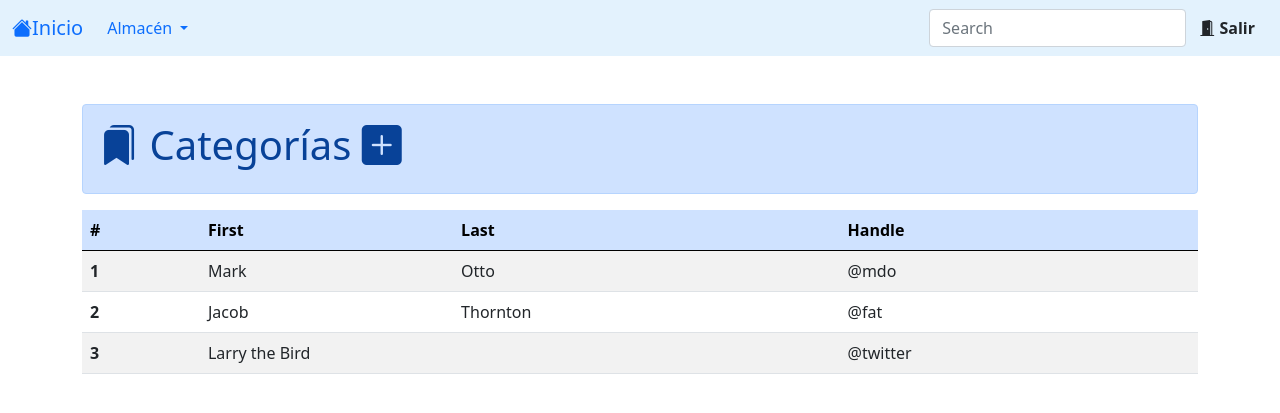
After one commit to cpablop1/ecommerce_electrosistemas, a Django app: page /producto/categoria/ in a window 1280 px wide. The commit adds this page. Shown: the top 413 px of the page. Run offline with Django 5.2, Linux system fonts and the light colour scheme.

Commit message:
Trabajando en la vista del módulo de categorias

```diff
--- a/ecommerce_electrosistemas/producto/urls.py
+++ b/ecommerce_electrosistemas/producto/urls.py
@@ -4,5 +4,6 @@
 
 urlpatterns = [
     path('', views.VistaProducto, name='vista_producto'),
-    #path('crear-producto/', views.CrearProducto, name='crear_producto'),
+    path('categoria/', views.VistaCategoria, name='vista_categoria'),
+    path('agregar-categoria/', views.AgregarCategoria, name='agregar_categoria'),
 ]
--- a/ecommerce_electrosistemas/producto/views.py
+++ b/ecommerce_electrosistemas/producto/views.py
@@ -1,4 +1,13 @@
 from django.shortcuts import render
+from django.http import JsonResponse
 
 def VistaProducto(request):
     return render(request, 'producto/producto.html')
+
+def VistaCategoria(request):
+    return render(request, 'categoria/categoria.html')
+
+def AgregarCategoria(request):
+    if request.method == 'POST':
+        print('Creando categoria....')
+    return JsonResponse({'res': True})
--- /dev/null
+++ b/ecommerce_electrosistemas/static/categoria/agregar.js
@@ -0,0 +1,24 @@
+export function agregar(formulario){
+    let data = new FormData(formulario); // Creamos un objeto FormDato para enviarlo a servidor
+
+    fetch('/producto/agregar-categoria/', {
+        method: 'POST',
+        body: data, // El cuerpo de la peticion enviamos el fulumario formateado
+        headers: {
+            'X-CSRFToken': document.querySelector('[name=csrfmiddlewaretoken]').value // En el encabezado de la petición incluimos el token de seguridad
+        }
+    }).then((res) => {
+        return res.json(); // Convertimos la respuesta del servidor a un objecto JSON
+    }).then((res) => {
+        if (res.res) { // Si la respuesta fue exitosa
+            formulario.reset(); // Limpiamos el formulario
+            bootstrap.Modal.getInstance('#modal_categoria').hide(); // Y Ocultamos la ventana modal
+        } else {
+            alert('Hubuo en el servidor'); // Caso contrario lanzamos una alerta
+        }
+    }).catch(error => { // Si la petición tuvo problemas
+        console.log(error);
+        alert('Hubo un error al registrar el categoria');
+    });
+
+}
--- /dev/null
+++ b/ecommerce_electrosistemas/static/categoria/main.js
@@ -0,0 +1,27 @@
+import { agregar } from "./agregar.js";
+
+// Evento para mostrar la ventana modal para crear categorías
+document.getElementById('agregar').addEventListener('click', () => {
+    new bootstrap.Modal(document.getElementById('modal_categoria')).show(); // Instrucción para mostrar la modal
+    let form = document.getElementById('form_categoria') // Instrucción para obtener el objecto (es decir, el formualario)
+    form.reset(); // Limpiamos el formulario obtenido
+
+    setTimeout(() => { // Despues de haber cargado el formulario enfocamos el campo "nombre"
+        document.getElementById('nombre').focus();
+    }, 500);
+
+});
+
+// Evento para limpiar datos y enviarlo al servidor
+document.getElementById('form_categoria').addEventListener('submit', e => {
+    e.preventDefault(); // Anulamos el evento submit del formulario por defecto
+    let nombre = document.getElementById('nombre') // Otenemos el campo nombre
+    if (nombre.value.trim().length === 0) { // Validamos si el formulario no está vacío
+        alert('El campo nombre es obligatorio.');
+        setTimeout(() => nombre.focus(), 500);
+        nombre.classList.add('is-invalid');
+    } else { // Si el formulario es válido llamamos el métedo agregar()
+        agregar(e.target); // Y le pasamos por parámetro el formulario
+        nombre.classList.remove('is-invalid');
+    }
+});
--- /dev/null
+++ b/ecommerce_electrosistemas/templates/categoria/agregar.html
@@ -0,0 +1,32 @@
+<!-- Modal -->
+<div class="modal fade" id="modal_categoria" data-bs-backdrop="static" data-bs-keyboard="false" tabindex="-1"
+    aria-labelledby="staticBackdropLabel" aria-hidden="true">
+    <div class="modal-dialog modal-dialog-centered">
+        <div class="modal-content">
+            <div class="modal-header">
+                <h5 class="modal-title" id="staticBackdropLabel">Agregar categorías</h5>
+                <button type="button" class="btn-close" data-bs-dismiss="modal" aria-label="Close"></button>
+            </div>
+            <div class="modal-body">
+                <form id="form_categoria">
+                    {% csrf_token %}
+                    <div class="mb-3">
+                        <label for="nombre" class="form-label">Nombre</label>
+                        <input type="text" class="form-control form-control-sm" id="nombre" name="nombre" maxlength="100" required>
+                    </div>
+                    <div class="mb-3">
+                        <label for="descripcion" class="form-label">Descripción</label>
+                        <textarea class="form-control form-control-sm" name="descripcion" id="descripcion" row="3" maxlength="300"></textarea>
+                    </div>
+                    <div class="d-flex justify-content-end">
+                        <input type="submit" class="btn btn-primary" value="Guardar">
+                    </div>
+                </form>
+            </div>
+            <div class="modal-footer">
+                <!-- <button type="button" class="btn btn-secondary" data-bs-dismiss="modal">Close</button>
+                <button type="button" class="btn btn-primary">Understood</button> -->
+            </div>
+        </div>
+    </div>
+</div>
--- /dev/null
+++ b/ecommerce_electrosistemas/templates/categoria/categoria.html
@@ -0,0 +1,46 @@
+{% extends 'plantilla_principal/plantilla_principal.html' %}
+
+{% load static %}
+
+{% block titulo %}
+<i class="bi bi-bookmarks-fill"></i> Categorías
+{% endblock %}
+
+{% block contenido %}
+<table class="table table-striped table-hover">
+    <thead class="table-primary">
+        <tr>
+            <th>#</th>
+            <th>First</th>
+            <th>Last</th>
+            <th>Handle</th>
+        </tr>
+    </thead>
+    <tbody>
+        <tr>
+            <th>1</th>
+            <td>Mark</td>
+            <td>Otto</td>
+            <td>@mdo</td>
+        </tr>
+        <tr>
+            <th>2</th>
+            <td>Jacob</td>
+            <td>Thornton</td>
+            <td>@fat</td>
+        </tr>
+        <tr>
+            <th>3</th>
+            <td colspan="2">Larry the Bird</td>
+            <td>@twitter</td>
+        </tr>
+    </tbody>
+</table>
+
+{% include 'categoria/agregar.html' %}
+
+{% endblock %}
+
+{% block script %}
+    <script type="module" src="{% static 'categoria/main.js' %}"></script>
+{% endblock %}
--- a/ecommerce_electrosistemas/templates/plantilla_principal/plantilla_principal.html
+++ b/ecommerce_electrosistemas/templates/plantilla_principal/plantilla_principal.html
@@ -35,7 +35,7 @@
                                 <li>
                                     <hr class="dropdown-divider">
                                 </li>
-                                <li><a class="dropdown-item" href="#"><i class="bi bi-bookmarks-fill"></i> Categorias</a></li>
+                                <li><a class="dropdown-item" href="{% url 'vista_categoria' %}"><i class="bi bi-bookmarks-fill"></i> Categorias</a></li>
                                 <li>
                                     <hr class="dropdown-divider">
                                 </li>
```
